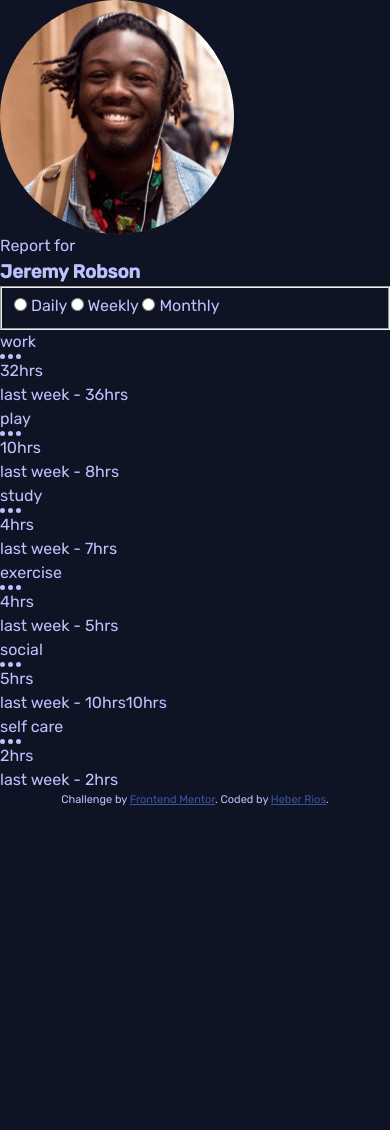
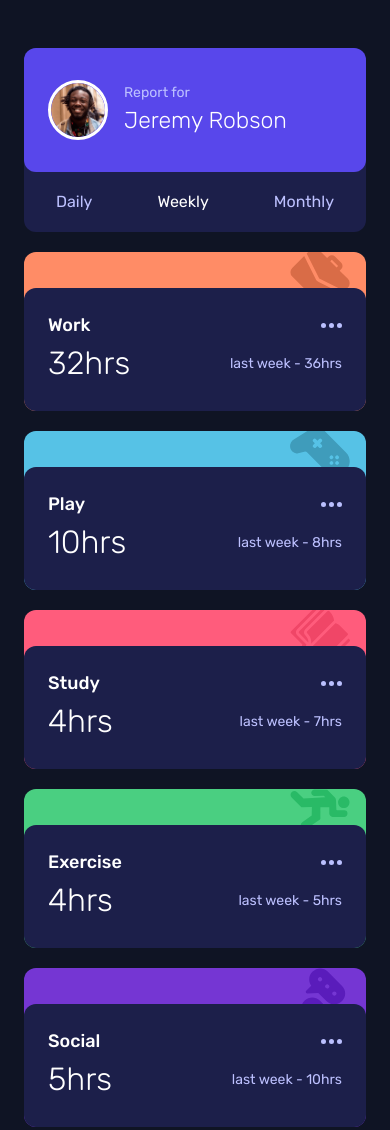
Before and after one commit to HeberRios/time-tracking-dashboard, a plain HTML site: page index.html in a window 390 px wide. Shown: the top 1130 px of the page. Before the commit the page ends 844 px from the top, so only its background shows below. Drawn offline with Linux system fonts and the light colour scheme.

Commit message:
Add styles for the mobile version
The necessary styles to match the mobile design were added.

```diff
--- a/assets/css/style.css
+++ b/assets/css/style.css
@@ -1,28 +1,25 @@
-/* rubik-300 - latin */
 @font-face {
-    font-display: swap; /* Check https://developer.mozilla.org/en-US/docs/Web/CSS/@font-face/font-display for other options. */
+    font-display: swap;
     font-family: "Rubik";
     font-style: normal;
     font-weight: 300;
-    src: url("../fonts/rubik-v28-latin-300.woff2") format("woff2"); /* Chrome 36+, Opera 23+, Firefox 39+, Safari 12+, iOS 10+ */
+    src: url("../fonts/rubik-v28-latin-300.woff2") format("woff2");
 }
 
-/* rubik-regular - latin */
 @font-face {
-    font-display: swap; /* Check https://developer.mozilla.org/en-US/docs/Web/CSS/@font-face/font-display for other options. */
+    font-display: swap;
     font-family: "Rubik";
     font-style: normal;
     font-weight: 400;
-    src: url("../fonts/rubik-v28-latin-regular.woff2") format("woff2"); /* Chrome 36+, Opera 23+, Firefox 39+, Safari 12+, iOS 10+ */
+    src: url("../fonts/rubik-v28-latin-regular.woff2") format("woff2");
 }
 
-/* rubik-500 - latin */
 @font-face {
-    font-display: swap; /* Check https://developer.mozilla.org/en-US/docs/Web/CSS/@font-face/font-display for other options. */
+    font-display: swap;
     font-family: "Rubik";
     font-style: normal;
     font-weight: 500;
-    src: url("../fonts/rubik-v28-latin-500.woff2") format("woff2"); /* Chrome 36+, Opera 23+, Firefox 39+, Safari 12+, iOS 10+ */
+    src: url("../fonts/rubik-v28-latin-500.woff2") format("woff2");
 }
 
 :root {
@@ -31,17 +28,17 @@
     /* ### Primary */
 
     --clr-blue: hsl(246, 80%, 60%);
-    --clr-light-red: hsl(15, 100%, 70%);
+    --clr-light-orange: hsl(15, 100%, 70%);
     --clr-soft-blue: hsl(195, 74%, 62%);
     --clr-light-red: hsl(348, 100%, 68%);
     --clr-lime-green: hsl(145, 58%, 55%);
     --clr-violet: hsl(264, 64%, 52%);
-    --clr-soft-orange: hsl(43, 84%, 65%);
+    --clr-soft-yellow: hsl(43, 84%, 65%);
 
     /* ### Neutral */
 
     --clr-very-dark-blue: hsl(226, 43%, 10%);
-    --clr-dark-lue: hsl(235, 46%, 20%);
+    --clr-dark-blue: hsl(235, 46%, 20%);
     --clr-desaturated-blue: hsl(235, 45%, 61%);
     --clr-pale-blue: hsl(236, 100%, 87%);
 
@@ -126,9 +123,165 @@ h6 {
 
 /* GENERAL STYLES */
 body {
+    min-height: 100vh;
+    display: flex;
+    flex-direction: column;
+    align-items: center;
+    justify-content: center;
+    gap: 3rem;
+    padding: 3rem 1.5rem;
     font-family: var(--ff-regular);
     color: var(--clr-pale-blue);
     background-color: var(--clr-very-dark-blue);
+}
+
+main {
+    width: 100%;
+    display: flex;
+    flex-direction: column;
+    gap: 1.25rem;
+    max-width: 28.125rem;
+}
+
+/* REPORT CONTAINER STYLES */
+
+.report-container {
+    display: flex;
+    flex-direction: column;
+    border-radius: 0.75rem;
+    overflow: hidden;
+    background-color: var(--clr-dark-blue);
+}
+
+/* TARGET USER CONTAINER STYLES */
+
+.target-user-container {
+    display: flex;
+    align-items: center;
+    gap: 1rem;
+    padding: 2rem 1.5rem;
+    border-radius: 0 0 0.75rem 0.75rem;
+    background-color: var(--clr-blue);
+}
+
+.user-image {
+    max-width: 3.75rem;
+    border-radius: 50%;
+    border: 0.1875rem solid white;
+}
+
+.user-name-container {
+    p {
+        font-size: 0.875rem;
+    }
+}
+
+.user-name {
+    font-size: 1.4375rem;
+    font-weight: var(--fw-light);
+    color: white;
+}
+
+/* REPORT OPTIONS FORM STYLES */
+
+.timeframe-options {
+    display: flex;
+    justify-content: space-between;
+    border: none;
+    padding: 1.125rem 2rem;
+}
+
+input[type="radio"] {
+    position: fixed;
+    opacity: 0;
+}
+
+input[type="radio"]:checked + label {
+    color: white;
+}
+
+/* TASK DASHBOARD STYLES */
+
+.tasks-dashboard {
+    display: flex;
+    flex-direction: column;
+    gap: 1.25rem;
+}
+
+.task-container {
+    padding-top: 2.25rem;
+    border-radius: 0.75rem;
+    background-repeat: no-repeat;
+    background-position: top right 1rem;
+    background-position: top -0.25rem right 1rem;
+    background-size: 3.75rem;
+}
+
+.task-container:nth-child(1) {
+    background-color: var(--clr-light-orange);
+    background-image: url("../images/icon-work.svg");
+}
+
+.task-container:nth-child(2) {
+    background-color: var(--clr-soft-blue);
+    background-image: url("../images/icon-play.svg");
+}
+
+.task-container:nth-child(3) {
+    background-color: var(--clr-light-red);
+    background-image: url("../images/icon-study.svg");
+}
+
+.task-container:nth-child(4) {
+    background-position: top right 1rem;
+    background-color: var(--clr-lime-green);
+    background-image: url("../images/icon-exercise.svg");
+}
+
+.task-container:nth-child(5) {
+    background-color: var(--clr-violet);
+    background-image: url("../images/icon-social.svg");
+}
+
+.task-container:nth-child(6) {
+    background-color: var(--clr-soft-yellow);
+    background-image: url("../images/icon-self-care.svg");
+    background-size: 3.375rem;
+}
+
+.task-report-info {
+    padding: 1.5rem;
+    border-radius: 0.75rem;
+    background-color: var(--clr-dark-blue);
+}
+
+.task-name-wrapper {
+    display: flex;
+    justify-content: space-between;
+    align-items: center;
+}
+
+.task-name {
+    text-transform: capitalize;
+    font-size: var(--fs-regular);
+    font-weight: var(--fw-bold);
+    color: white;
+}
+
+.task-data-wrapper {
+    display: flex;
+    justify-content: space-between;
+    align-items: center;
+}
+
+.timeframe-hours {
+    color: white;
+    font-size: 2rem;
+    font-weight: var(--fw-light);
+}
+
+.previous-timeframe-hours {
+    font-size: 0.875rem;
 }
 
 /* ATTRIBUTION STYLES */
--- a/index.html
+++ b/index.html
@@ -21,7 +21,7 @@
                 <section class="target-user-container">
                     <img
                         src="./assets/images/image-jeremy.png"
-                        alt=""
+                        alt="Jeremy looking straight ahead"
                         class="user-image"
                     />
                     <div class="user-name-container">
@@ -34,7 +34,12 @@
                     <fieldset class="timeframe-options">
                         <input type="radio" name="timeframe" id="daily" />
                         <label for="daily">Daily</label>
-                        <input type="radio" name="timeframe" id="weekly" />
+                        <input
+                            type="radio"
+                            name="timeframe"
+                            id="weekly"
+                            checked
+                        />
                         <label for="weekly">Weekly</label>
                         <input type="radio" name="timeframe" id="monthly" />
                         <label for="monthly">Monthly</label>
@@ -132,7 +137,7 @@
                         <div class="task-data-wrapper">
                             <p class="timeframe-hours">5hrs</p>
                             <p class="previous-timeframe-hours">
-                                last week - 10hrs10hrs
+                                last week - 10hrs
                             </p>
                         </div>
                     </div>
```
